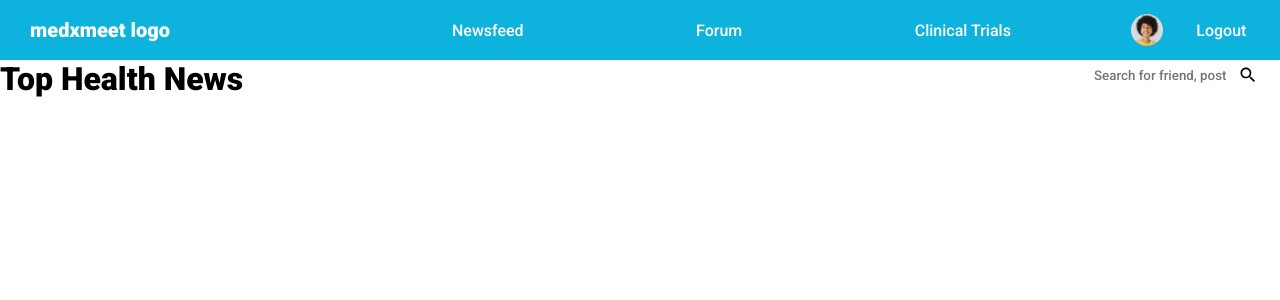
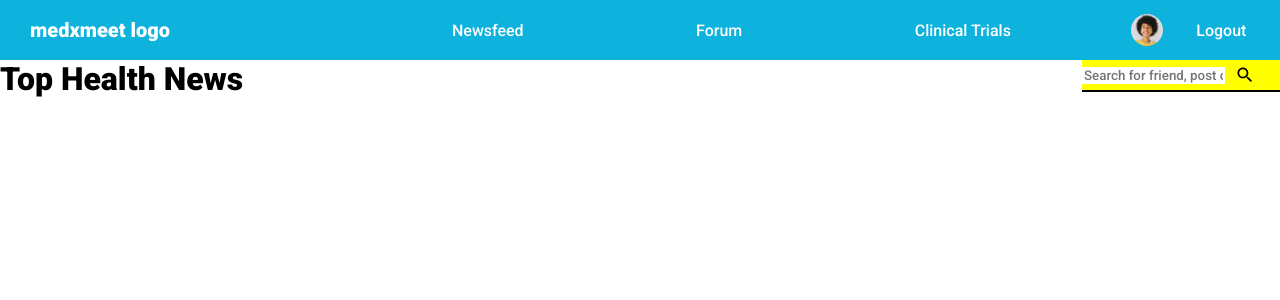
Before and after one commit to MegginS/MedxMeet, a React (Create React App) app: page / in a window 1280 px wide. Shown: the top 300 px of the page. Built offline with nearby package versions, Linux system fonts and the light colour scheme.

Commit message:
Newsfeed search bar
Added a bottom border

```diff
--- a/src/components/feedsidebar/feedsidebar.css
+++ b/src/components/feedsidebar/feedsidebar.css
@@ -2,13 +2,14 @@
     flex: 25%
 }
 .searchbar {
-    width: 100%;
-    height: 30px;
-    border-color: rgb(27, 27, 26);
-    border:0 0 40px 0;
-    display: flex;
-    align-items: center;
-  }
+  width: 100%;
+  height: 30px;
+  background-color: yellow;
+  border-bottom: 2px solid black;
+  display: flex;
+  align-items: center;
+  padding-right: 10px;
+}
   .searchIcon {
     font-size: 20px !important;
     margin-left: 10px;
```
Also changed, not shown: 1 other file (tests, documents, lock files or other folders).
